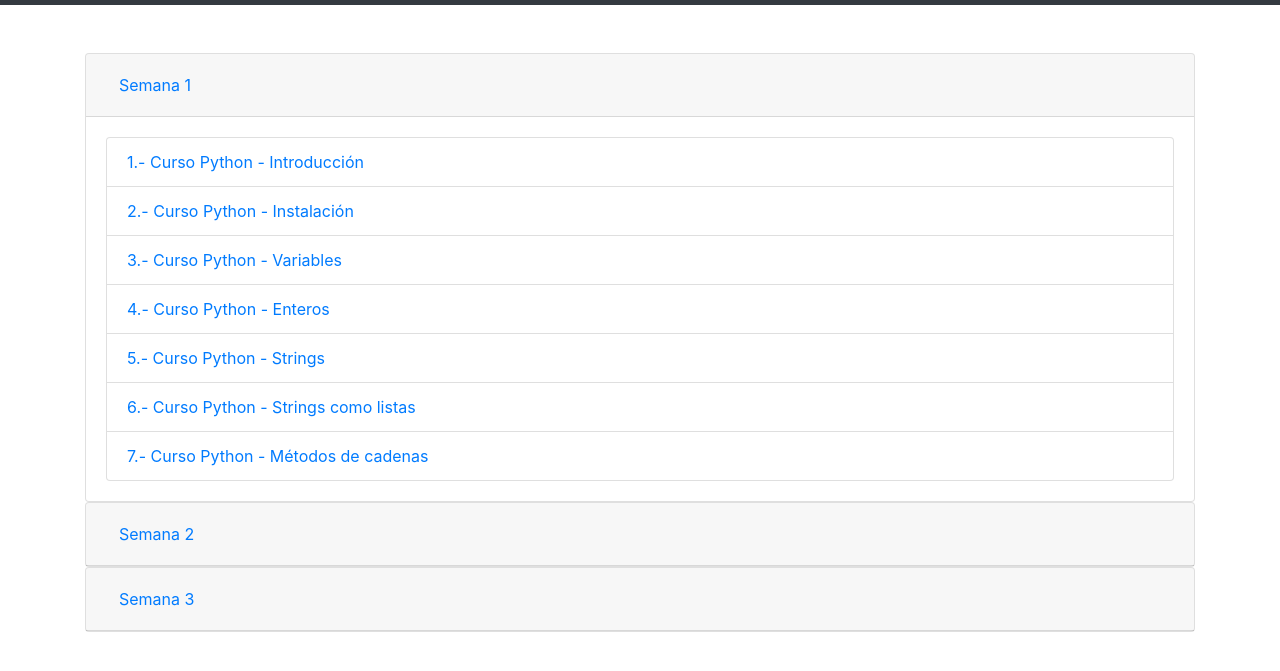
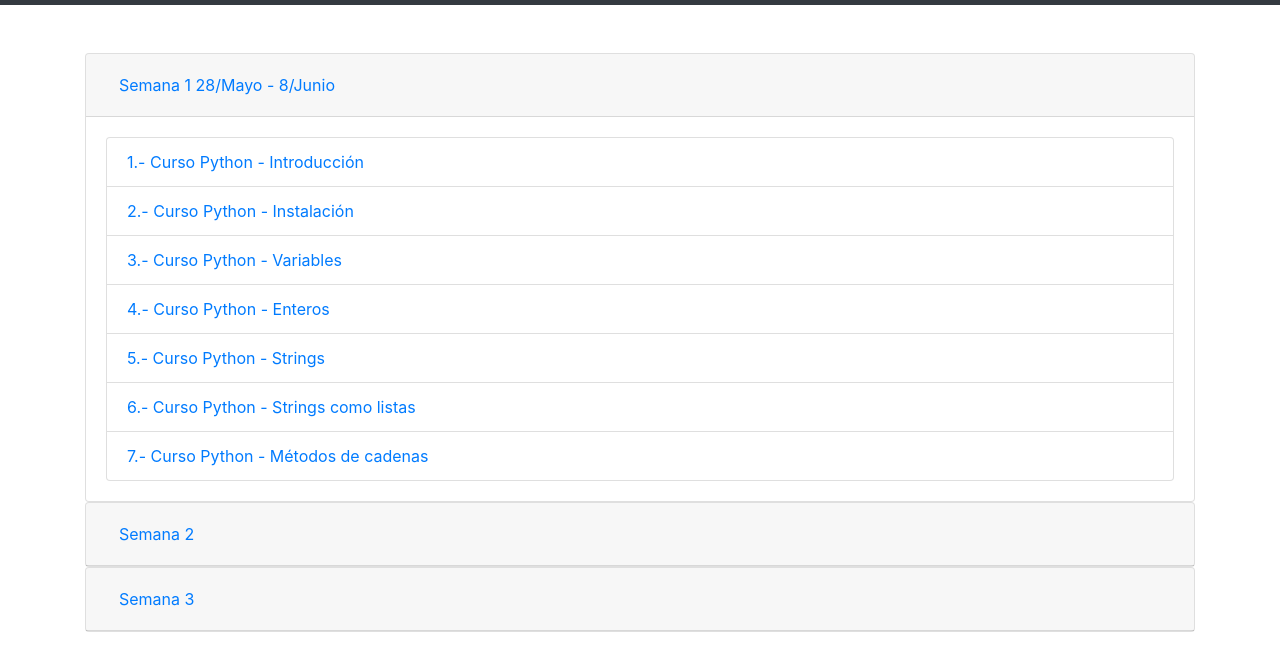
Before and after one commit to nildiert/curso_python_django, a plain HTML site: page index.html in a window 1280 px wide. Shown: the part 51-722 px from the top of the page. Drawn offline with nearby package versions, Linux system fonts and the light colour scheme.

Commit message:
[FEATURE] Added dates

```diff
--- a/index.html
+++ b/index.html
@@ -54,7 +54,7 @@
     <div class="card-header" id="headingOne">
       <h5 class="mb-0">
         <button class="btn btn-link" data-toggle="collapse" data-target="#collapseOne" aria-expanded="true" aria-controls="collapseOne">
-          Semana 1
+          Semana 1 28/Mayo - 8/Junio
         </button>
       </h5>
     </div>
```
